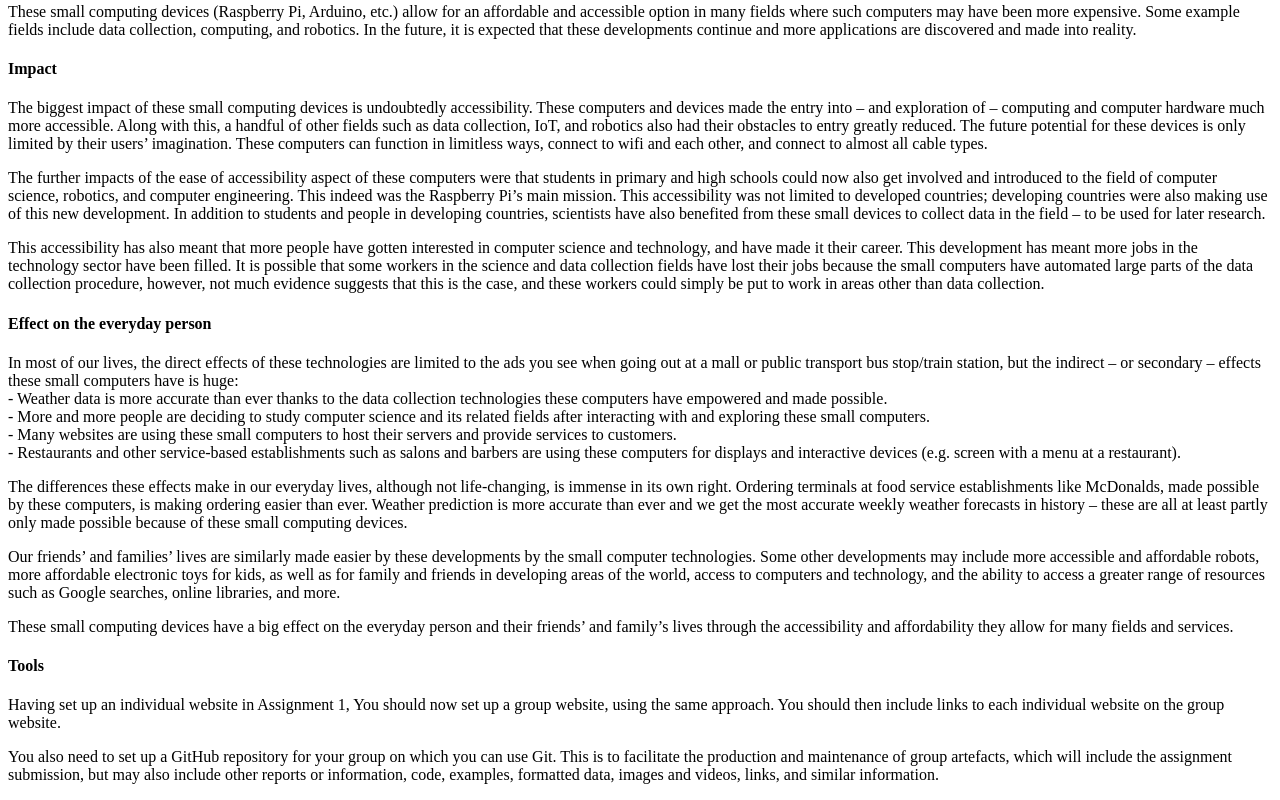
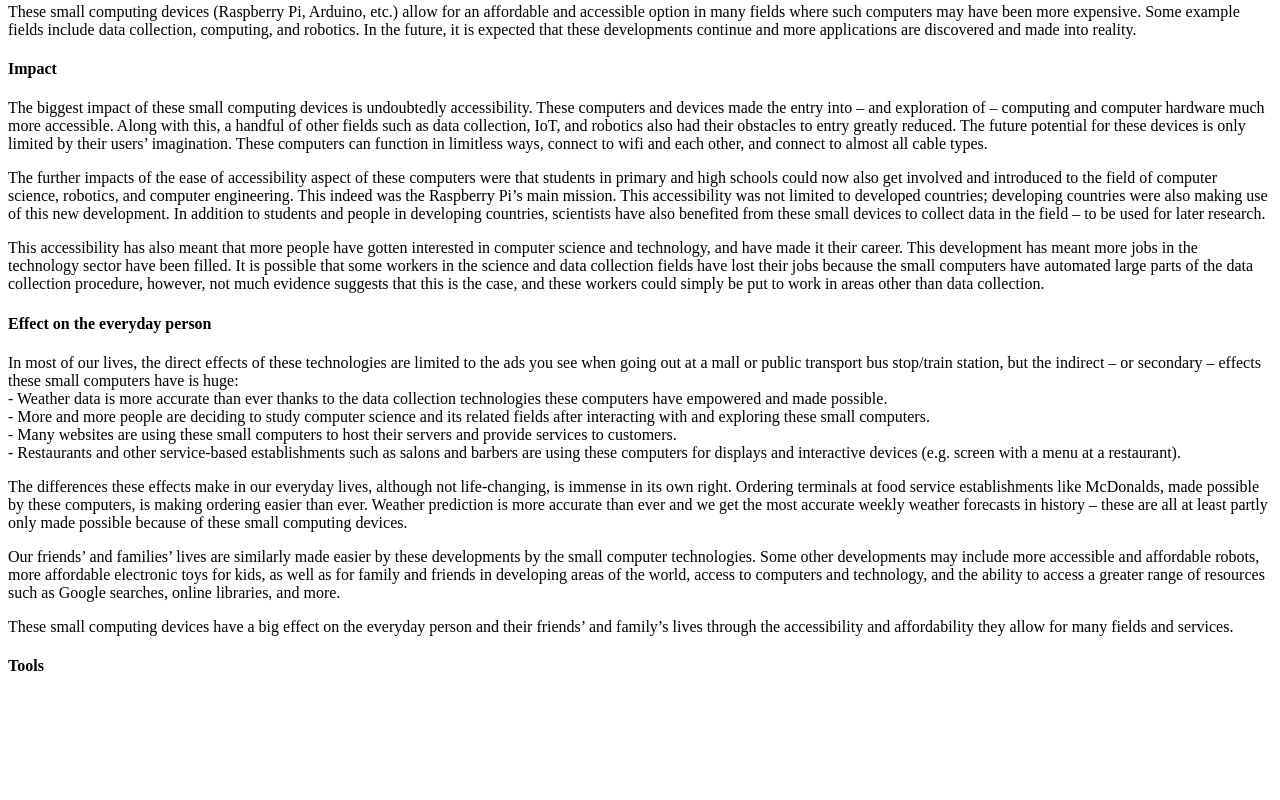
Before and after one commit to a2g8/a2g8.github.io, a plain HTML site: page index.html in a window 1280 px wide. Shown: the part 7037-7837 px from the top of the page. After the commit the page ends 7733 px from the top, so only its background shows below. Drawn offline with Linux system fonts and the light colour scheme.

Commit message:
Update index.html

```diff
--- a/index.html
+++ b/index.html
@@ -254,9 +254,6 @@
 
 	<h4>Tools</h4>
 
-	<p>Having set up an individual website in Assignment 1, You should now set up a group website, using the same approach. You should then include links to each individual website on the group website.</p>
-
-	<p>You also need to set up a GitHub repository for your group on which you can use Git. This is to facilitate the production and maintenance of group artefacts, which will include the assignment submission, but may also include other reports or information, code, examples, formatted data, images and videos, links, and similar information.</p>
 
 
 
```
